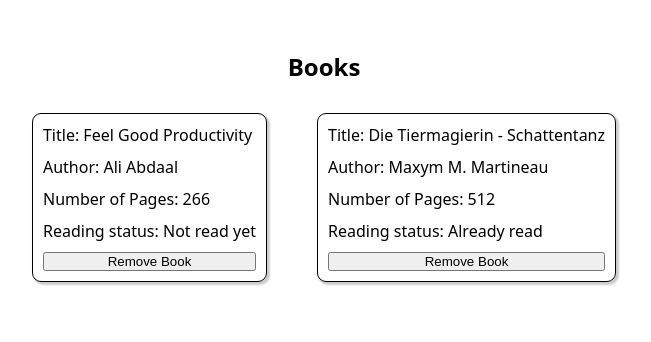
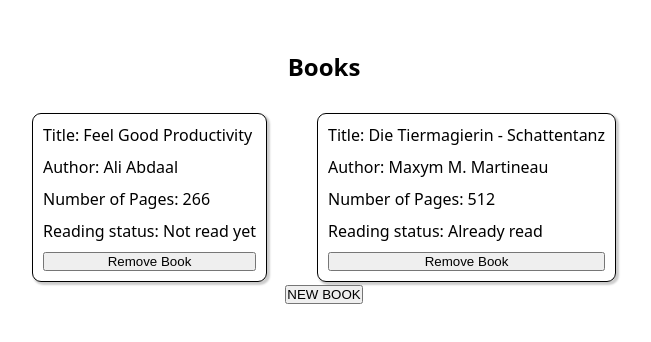
Before and after one commit to RoynevS/library-top, a plain HTML site: page index.html in a window 1280 px wide. Shown: the whole page, without its empty margins (316-967 px from the left). Drawn offline with Linux system fonts and the light colour scheme.

Commit message:
Add Button to create a new book

```diff
--- a/index.html
+++ b/index.html
@@ -16,6 +16,7 @@
 
         </div>
       </section>
+      <button>NEW BOOK</button>
     </main>
   </body>
 </html>
```
